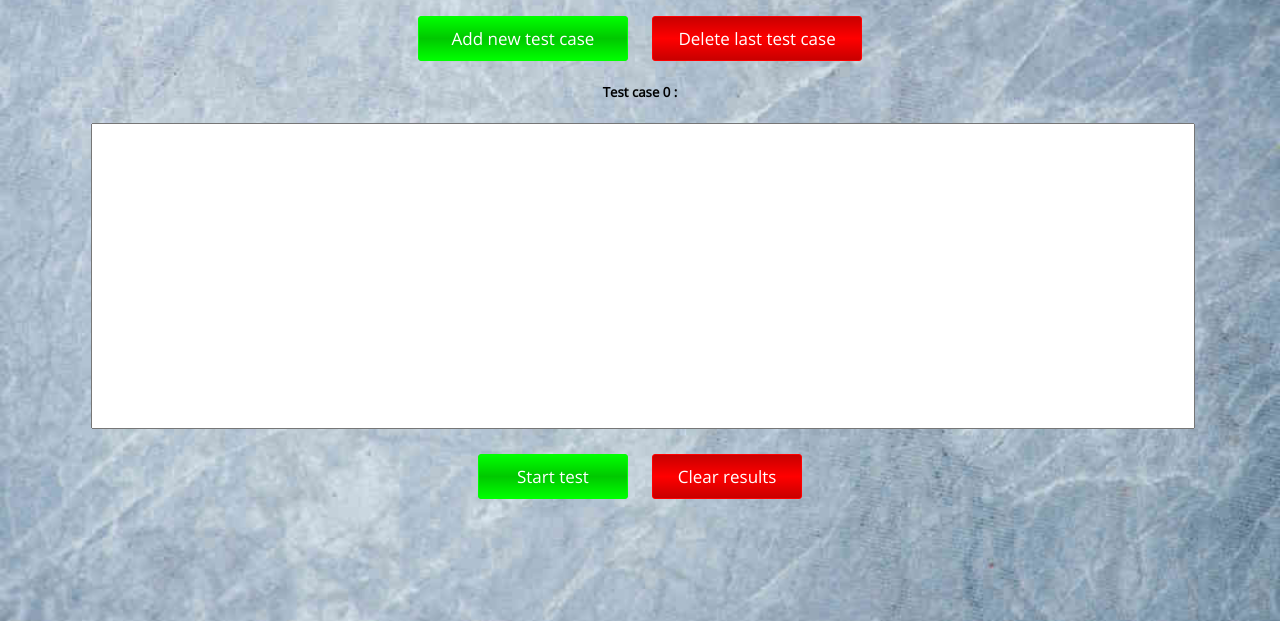
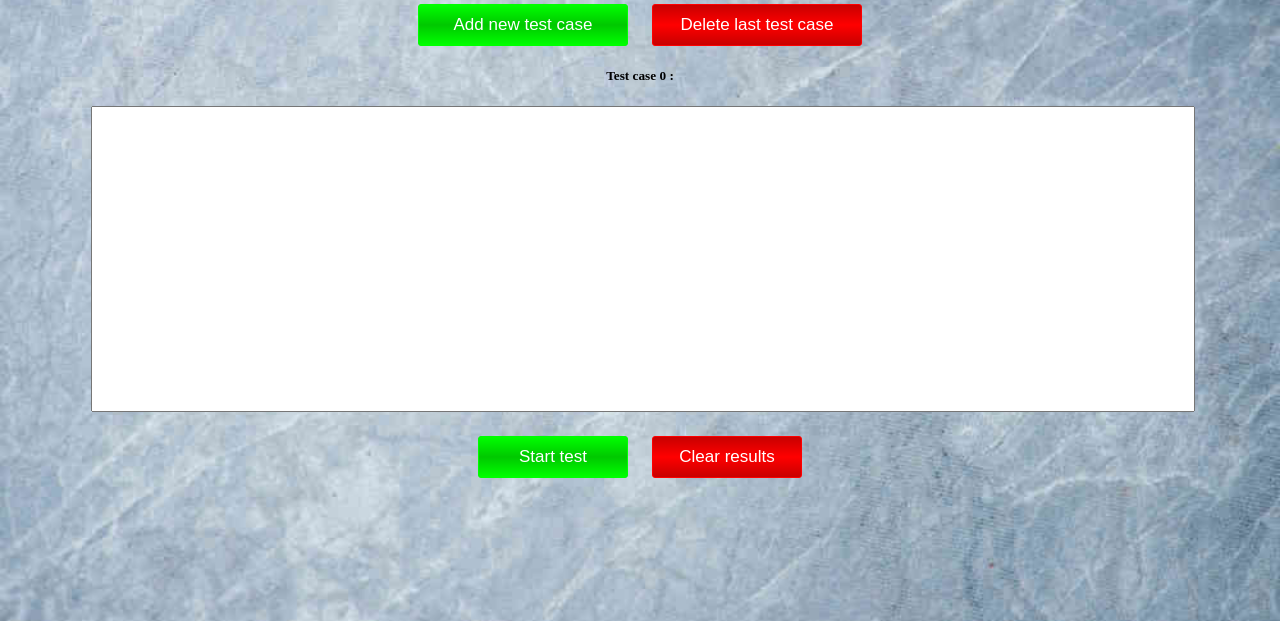
Before and after one commit to lBeJIuk/lbejiuk.github.io, a plain HTML site: page index.html in a window 1280 px wide. Shown: the part 179-800 px from the top of the page. Drawn offline with Linux system fonts and the light colour scheme.

Commit message:
thx github

```diff
--- a/style.css
+++ b/style.css
@@ -1,17 +1,9 @@
-@font-face {
-  font-family: 'Open Sans';
-  src: url('./OpenSans-Regular.woff2') format('woff2'),
-       url('./OpenSans-Bold.woff2') format('woff2'),
-}
 
 body {
   background-color: #dddddd;
   background-image: url('./background.jpg');
   background-attachment: fixed;
   background-size: 100%;
-}
-* {
-  font-family: 'Open Sans', serif;
 }
 
 .wrapper {
```
Also changed, not shown: OpenSans-Bold.woff2 (deleted), OpenSans-Regular.woff2 (deleted).
